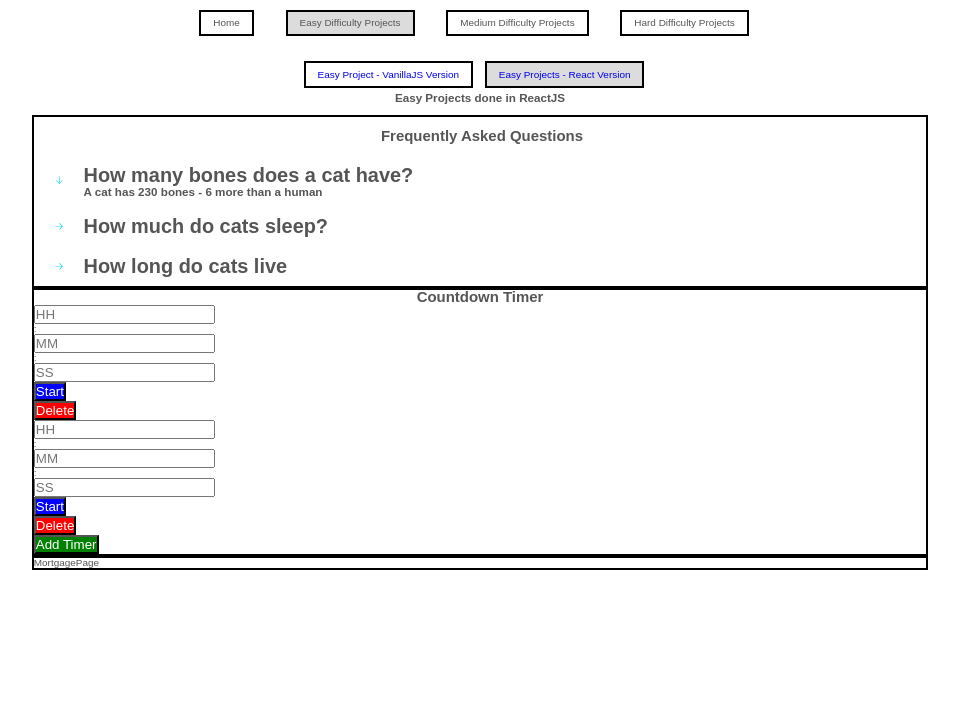
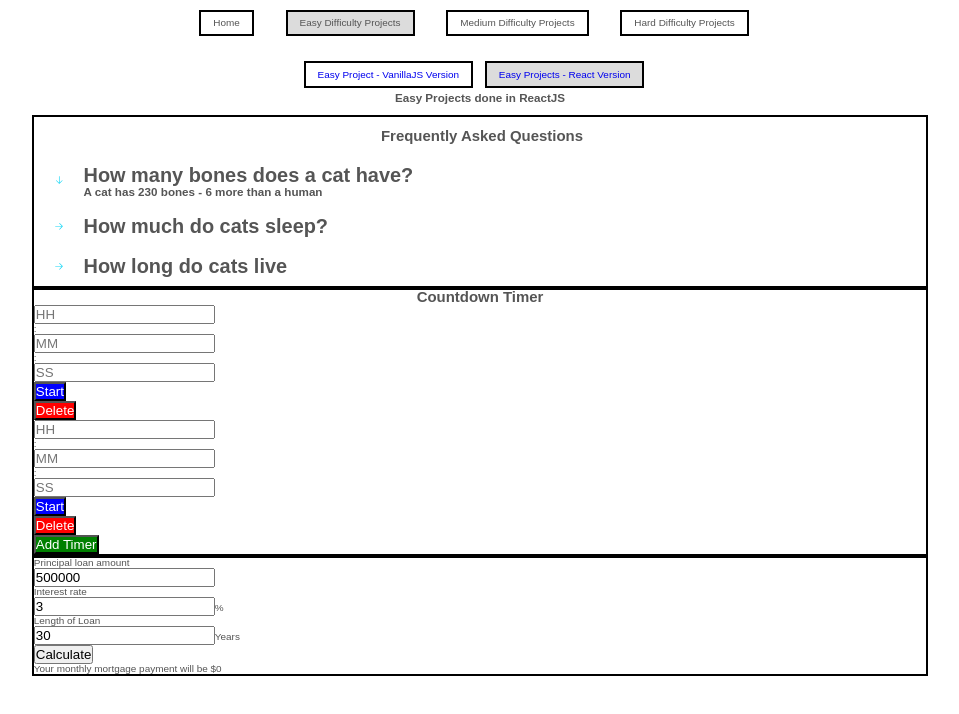
Before and after one commit to deltam3/frontendeval, a React (Vite) app in the folder consolidated/: page /Easy/React in a window 1280 px wide. Shown: the top 714 px of the page, without its empty margins (160-1119 px from the left). Built offline with nearby package versions, Linux system fonts and the light colour scheme.

Commit message:
completed basic functionality

```diff
--- a/consolidated/src/pages/Easy/projects/Mortgage/MortgagePage.tsx
+++ b/consolidated/src/pages/Easy/projects/Mortgage/MortgagePage.tsx
@@ -1,9 +1,71 @@
-import React from "react";
+import React, { useState } from "react";
 
-type Props = {};
+const MortgagePage = () => {
+  const [loanAmount, setLoanAmount] = useState<number>(500000);
+  const [interestRate, setInterestRate] = useState<number>(3);
+  const [loanLength, setLoanLength] = useState<number>(30);
 
-const MortgagePage = (props: Props) => {
-  return <div>MortgagePage</div>;
+  const [result, setResult] = useState<number>(0);
+
+  const handleSubmit = (e: React.FormEvent<HTMLButtonElement>) => {
+    e.preventDefault();
+    const monthlyRate = (interestRate * 1) / 100 / 12;
+    const totalMonths = loanLength * 12;
+
+    const result =
+      loanAmount *
+      ((monthlyRate * Math.pow(1 + monthlyRate, totalMonths)) /
+        (Math.pow(1 + monthlyRate, totalMonths) - 1));
+
+    setResult(Math.floor(result));
+  };
+
+  return (
+    <section className="section-calc">
+      <form>
+        <div>
+          <p>Principal loan amount</p>
+          <input
+            type="number"
+            placeholder="500000"
+            value={loanAmount}
+            className="principal-amount"
+            onChange={(e) => setLoanAmount(+e.target.value)}
+          ></input>
+        </div>
+        <div>
+          <p>Interest rate</p>
+          <div>
+            <input
+              type="number"
+              placeholder="3"
+              value={interestRate}
+              onChange={(e) => setInterestRate(+e.target.value)}
+            ></input>
+            <span>%</span>
+          </div>
+        </div>
+        <div>
+          <p>Length of Loan</p>
+          <div>
+            <input
+              type="number"
+              placeholder="30"
+              value={loanLength}
+              onChange={(e) => setLoanLength(+e.target.value)}
+            ></input>
+            <span>Years</span>
+          </div>
+        </div>
+        <div>
+          <button onClick={handleSubmit}>Calculate</button>
+        </div>
+        <div>
+          <p>Your monthly mortgage payment will be ${result}</p>
+        </div>
+      </form>
+    </section>
+  );
 };
 
 export default MortgagePage;
```
